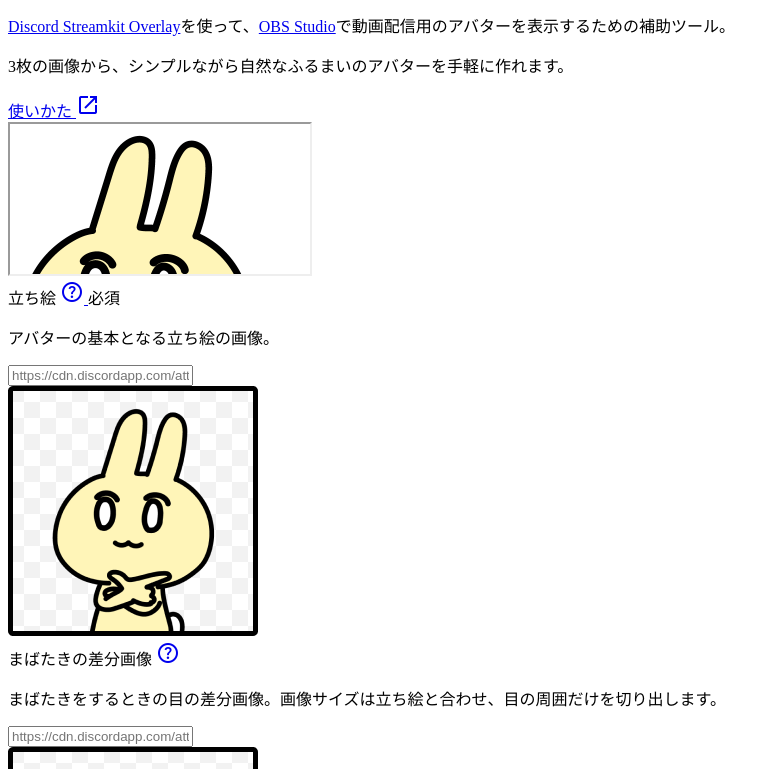
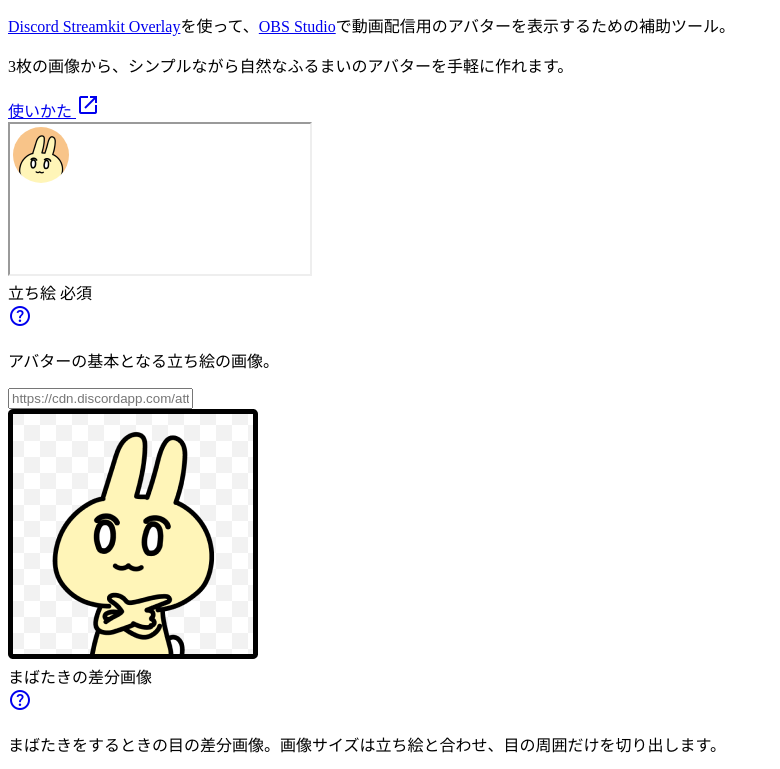
Before and after one commit to cocopon/avatar-css-streamkit, a website with bundled scripts: page src/static/index.html in a window 1280 px wide. Shown: the part 144-913 px from the top of the page, without its empty margins (0-780 px from the left). Built offline with nearby package versions, Linux system fonts and the light colour scheme; a script that the page names is missing; a web font is replaced by a local one.

Commit message:
Fine-tune form layout

```diff
--- a/src/sass/pages/index/_form.scss
+++ b/src/sass/pages/index/_form.scss
@@ -26,6 +26,9 @@
 		gap: 32px;
 
 		label {
+			align-items: center;
+			display: flex;
+			gap: 4px;
 			font-weight: bold;
 		}
 		aside {
@@ -39,6 +42,10 @@
 				max-width: 360px;
 			}
 		}
+	}
+	&_help {
+		font-size: 0;
+		margin-left: 4px;
 	}
 	&_text {
 		flex: 1;
--- a/src/sass/pages/index/_page.scss
+++ b/src/sass/pages/index/_page.scss
@@ -15,8 +15,6 @@
 	font-weight: bold;
 	opacity: 0.75;
 	padding: 1px 4px;
-	position: relative;
-	top: -2px;
 }
 
 .helpButton {
@@ -24,10 +22,7 @@
 	color: var(--color-action);
 	display: inline-block;
 	padding: 2px;
-	position: relative;
 	text-decoration: none;
-	top: -2px;
-	vertical-align: middle;
 
 	&:hover {
 		background-color: var(--color-action);
--- a/src/static/index.html
+++ b/src/static/index.html
@@ -68,10 +68,12 @@
 								<div class="field_label">
 									<label for="image_base">
 										立ち絵
+										<span class="required">必須</span>
+										<div class="field_help">
 											<a class="helpButton" href="./usage/#draw" target="_blank">
 												<span class="material-symbols-outlined button_icon">help</span>
 											</a>
-										<span class="required">必須</span>
+										</div>
 									</label>
 									<aside>
 										<p>アバターの基本となる立ち絵の画像。</p>
@@ -92,9 +94,11 @@
 								<div class="field_label">
 									<label for="image_base">
 										まばたきの差分画像
+										<div class="field_help">
 											<a class="helpButton" href="./usage/#draw" target="_blank">
 												<span class="material-symbols-outlined button_icon">help</span>
 											</a>
+										</div>
 									</label>
 									<aside>
 										<p>まばたきをするときの目の差分画像。画像サイズは立ち絵と合わせ、目の周囲だけを切り出します。</p>
@@ -115,9 +119,11 @@
 								<div class="field_label">
 									<label for="image_base">
 										チラ見の差分画像
+										<div class="field_help">
 											<a class="helpButton" href="./usage/#draw" target="_blank">
 												<span class="material-symbols-outlined button_icon">help</span>
 											</a>
+										</div>
 									</label>
 									<aside>
 										<p>視線を変えるときの目の差分画像。設定すると目の動きがより自然に感じられますが、なくても大丈夫。</p>
@@ -138,9 +144,11 @@
 								<div class="field_label">
 									<label for="image_base">
 										口パクの差分画像
+										<div class="field_help">
 											<a class="helpButton" href="./usage/#draw" target="_blank">
 												<span class="material-symbols-outlined button_icon">help</span>
 											</a>
+										</div>
 									</label>
 									<aside>
 										<p>喋っているときの口の差分画像。画像サイズは立ち絵と合わせ、口の周囲だけを切り出します。</p>
@@ -161,10 +169,12 @@
 								<div class="field_label">
 									<label for="user_id">
 										DiscordのユーザーID
+										<span class="required">必須</span>
+										<div class="field_help">
 											<a class="helpButton" href="./usage/#userid" target="_blank">
 												<span class="material-symbols-outlined button_icon">help</span>
 											</a>
-										<span class="required">必須</span>
+										</div>
 									</label>
 									<aside>
 										<p>Discordの開発者モードを有効化したあと、画面左下のユーザーアイコンから「ユーザーIDをコピー」で取得します。</p>
```
Lines whose indentation alone changed are shown as unchanged.
